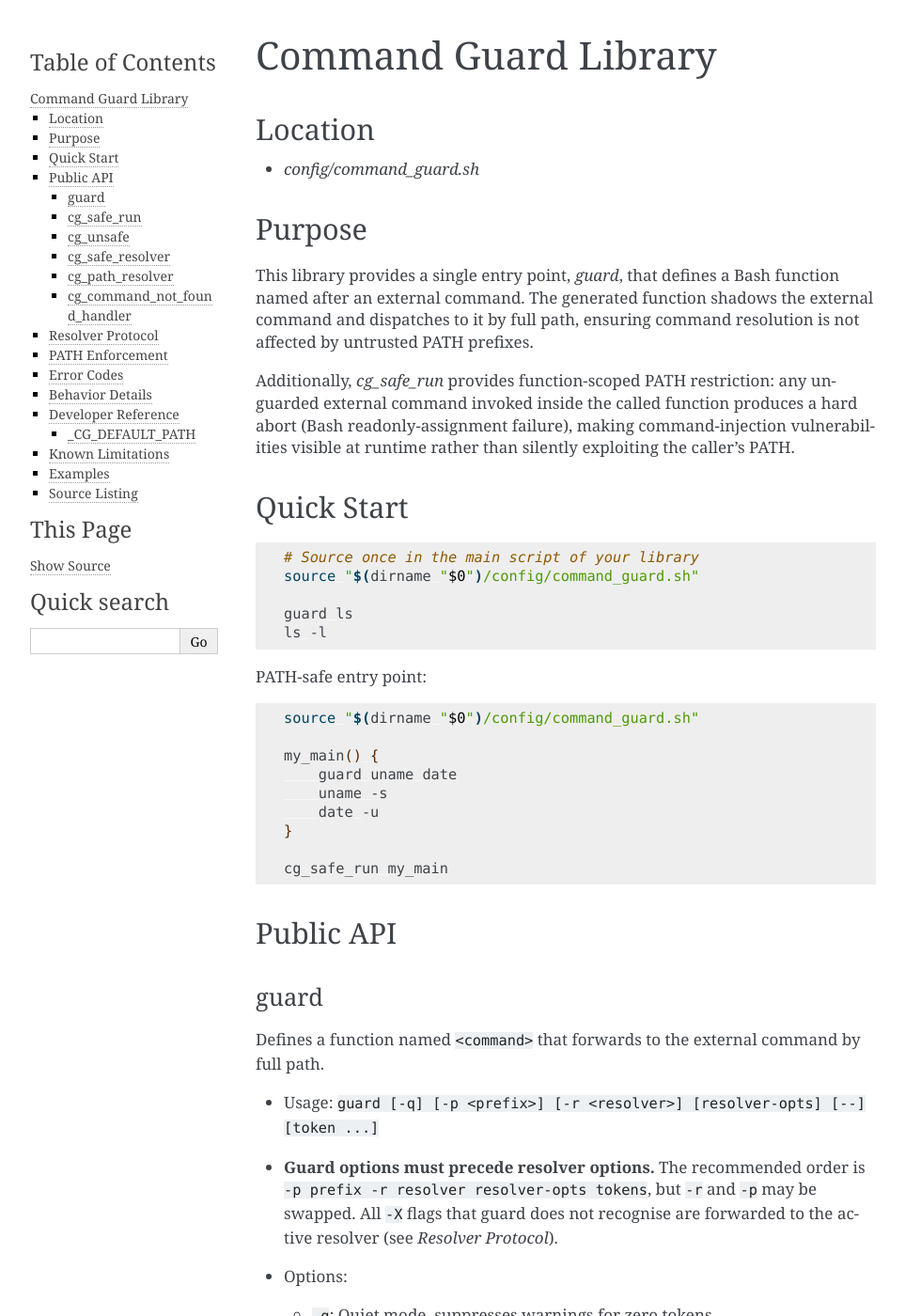
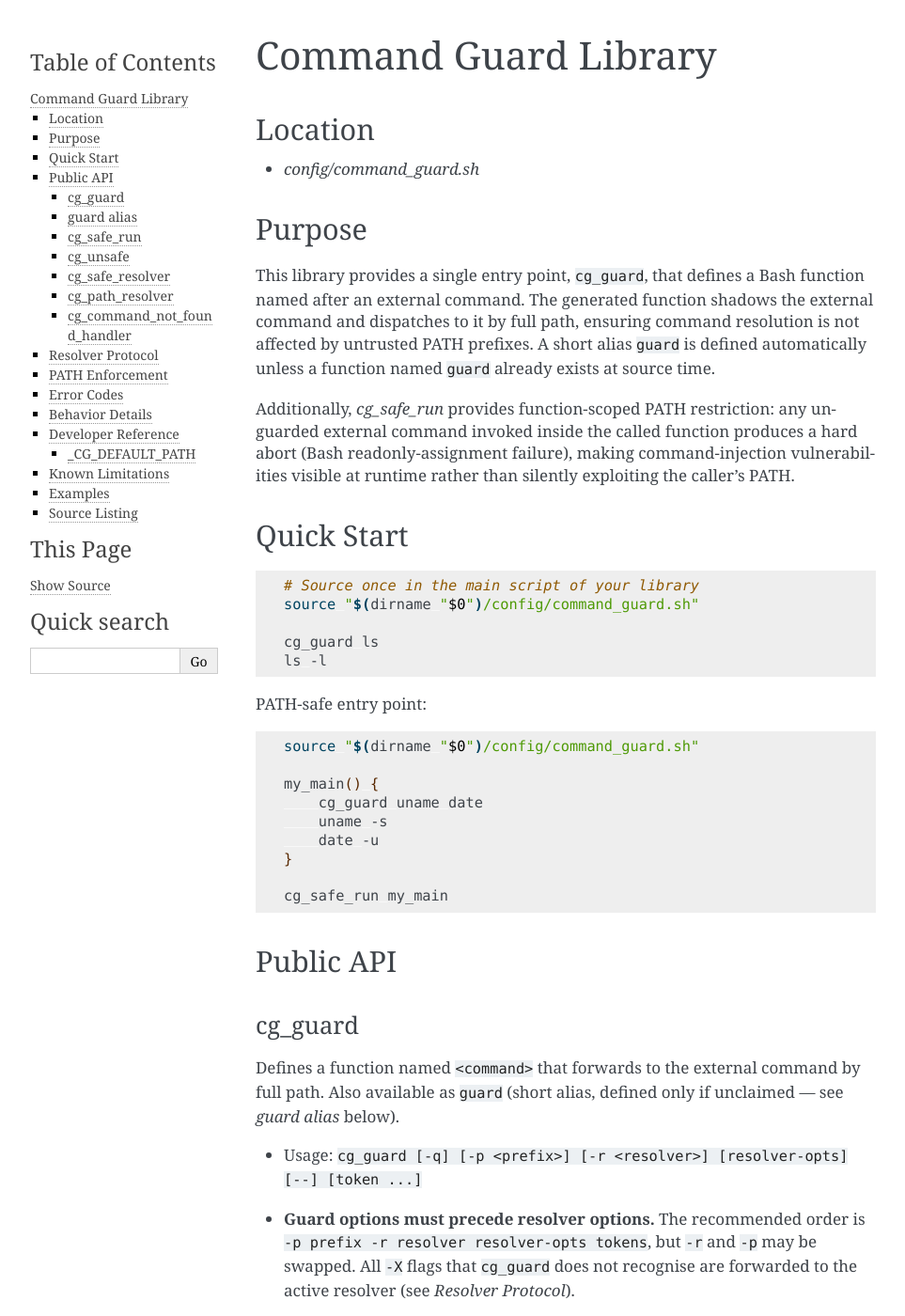
Before and after one commit to CriticalOptimisation/bash-deploy-libs, a Sphinx documentation site: the page built from docs/libraries/command_guard.rst, in a window 1280 px wide and 1400 px high. Shown: the whole window at 94% size, without its empty margins (148-1111 px from the left). Built offline with Sphinx 7.4.7, drawn with Linux system fonts in a browser that asks for light colours; some of the changed text lies outside the part shown.

Commit message:
feat(command_guard): rename guard to cg_guard; define guard alias only if unclaimed
cg_guard is now the canonical name, consistent with the cg_ prefix all
other public functions carry. After cg_guard is defined the library
defines a short alias:

    if ! declare -f guard >/dev/null 2>&1; then
        guard() { cg_guard "$@"; }
    fi

using the same conditional-install pattern as command_not_found_handle.
Applications that define their own guard before sourcing the library keep
their version; use cg_guard directly in that case.

All diagnostic messages updated: [ERROR/WARNING/BUG] guard: → cg_guard:.
Suggestion message updated: guard cmd=path → cg_guard cmd=path.

Docs: Purpose, Quick Start, API section renamed to cg_guard, guard alias
section added, cg_unsafe/cg_safe_resolver/Resolver Protocol/PATH
Enforcement/Examples all updated. Known Limitations gains a guard-alias
entry.

Tests: three new tests (cg_guard defined, guard alias defined, guard not
overwritten when pre-defined). All message assertions updated to cg_guard:.
Four pre-existing shellcheck false positives silenced with inline directives
(SC2116 on guarded echo, SC2016 on $LIB in single-quoted subprocess
scripts, @→* on ${@: -1}, SC2034 on readonly-sentinel variable).

Co-Authored-By: Claude Sonnet 4.6 <noreply@anthropic.com>

```diff
--- a/docs/libraries/command_guard.rst
+++ b/docs/libraries/command_guard.rst
@@ -9,10 +9,11 @@ Location
 Purpose
 -------
 
-This library provides a single entry point, `guard`, that defines a Bash function
-named after an external command. The generated function shadows the external
-command and dispatches to it by full path, ensuring command resolution is not
-affected by untrusted PATH prefixes.
+This library provides a single entry point, ``cg_guard``, that defines a Bash
+function named after an external command. The generated function shadows the
+external command and dispatches to it by full path, ensuring command resolution
+is not affected by untrusted PATH prefixes. A short alias ``guard`` is defined
+automatically unless a function named ``guard`` already exists at source time.
 
 Additionally, `cg_safe_run` provides function-scoped PATH restriction: any
 unguarded external command invoked inside the called function produces a hard
@@ -27,7 +28,7 @@ Quick Start
    # Source once in the main script of your library
    source "$(dirname "$0")/config/command_guard.sh"
 
-   guard ls
+   cg_guard ls
    ls -l
 
 PATH-safe entry point:
@@ -37,7 +38,7 @@ PATH-safe entry point:
    source "$(dirname "$0")/config/command_guard.sh"
 
    my_main() {
-       guard uname date
+       cg_guard uname date
        uname -s
        date -u
    }
@@ -47,16 +48,17 @@ PATH-safe entry point:
 Public API
 ----------
 
-guard
-~~~~~
+cg_guard
+~~~~~~~~
 
 Defines a function named ``<command>`` that forwards to the external command by
-full path.
+full path. Also available as ``guard`` (short alias, defined only if unclaimed —
+see *guard alias* below).
 
-- Usage: ``guard [-q] [-p <prefix>] [-r <resolver>] [resolver-opts] [--] [token ...]``
+- Usage: ``cg_guard [-q] [-p <prefix>] [-r <resolver>] [resolver-opts] [--] [token ...]``
 - **Guard options must precede resolver options.** The recommended order is
   ``-p prefix -r resolver resolver-opts tokens``, but ``-r`` and ``-p`` may be
-  swapped. All ``-X`` flags that guard does not recognise are forwarded to the
+  swapped. All ``-X`` flags that ``cg_guard`` does not recognise are forwarded to the
   active resolver (see *Resolver Protocol*).
 - Options:
 
@@ -117,6 +119,20 @@ full path.
 - Validation is all-or-nothing: no wrapper functions are created unless every
   token passes validation.
 
+guard alias
+~~~~~~~~~~~
+
+After ``cg_guard`` is defined, the library defines ``guard`` as a short alias:
+
+.. code-block:: bash
+
+   guard() { cg_guard "$@"; }
+
+This alias is installed only if no function named ``guard`` already exists at
+source time (same pattern as ``command_not_found_handle``). Applications that
+define their own ``guard`` function before sourcing the library will not have it
+overwritten. Both names are fully supported; ``cg_guard`` is the canonical name.
+
 cg_safe_run
 ~~~~~~~~~~~
 
@@ -137,7 +153,7 @@ entire call stack unconditionally.
     an unguarded external command is attempted inside ``fn``.
   - Whatever ``fn`` returns on success.
 
-- Use ``cg_unsafe`` to wrap library-initialization code (``guard`` calls) inside
+- Use ``cg_unsafe`` to wrap library-initialization code (``cg_guard`` calls) inside
   a ``cg_safe_run`` context.
 
 cg_unsafe
@@ -147,7 +163,7 @@ Executes a function with a writable local PATH set to the compiled-in Bash
 default (discovered once at source time via a subshell; never hardcoded).
 
 - Usage: ``cg_unsafe <fn> [args...]``
-- Intended for wrapping library ``guard`` calls that must run inside a
+- Intended for wrapping library ``cg_guard`` calls that must run inside a
   ``cg_safe_run`` context. Because ``local PATH`` in the callee creates a
   new binding that shadows the ``local -r PATH`` from ``cg_safe_run``, no
   error occurs.
@@ -156,19 +172,19 @@ default (discovered once at source time via a subshell; never hardcoded).
 cg_safe_resolver
 ~~~~~~~~~~~~~~~~
 
-The default resolver used by ``guard``. Resolves a command name to its absolute
+The default resolver used by ``cg_guard``. Resolves a command name to its absolute
 path using ``command -pv`` (Bash builtin, POSIX default PATH). Accepts no
-options; pass all arguments directly to ``guard``.
+options; pass all arguments directly to ``cg_guard``.
 
 - Protocol: ``cg_safe_resolver <cmd-name>``
   (see *Resolver Protocol* for the calling convention).
 - Returns ``0`` and prints the absolute path on success.
 - Returns ``CG_ERR_NOT_FOUND`` on failure (also prints the raw ``command -pv``
-  output, which may be ``exec`` for builtins or ``alias …`` for aliases; guard
-  uses this to produce specific diagnostics).
+  output, which may be ``exec`` for builtins or ``alias …`` for aliases;
+  ``cg_guard`` uses this to produce specific diagnostics).
 - Returns ``CG_ERR_SYNTAX_ERROR`` with a diagnostic message when called with
-  more than one argument (structural misuse; guard never passes options to this
-  resolver).
+  more than one argument (structural misuse; ``cg_guard`` never passes options
+  to this resolver).
 - Returns ``CG_ERR_MISSING_ARGUMENT`` when called with no arguments.
 
 cg_path_resolver
@@ -200,20 +216,20 @@ Example — guard a snap binary:
 
 .. code-block:: bash
 
-   guard -r cg_path_resolver -d /snap/bin snapd
+   cg_guard -r cg_path_resolver -d /snap/bin snapd
 
 Example — snap binary plus standard commands in one call:
 
 .. code-block:: bash
 
    # -s appends the safe path after /snap/bin, so standard commands are also found:
-   guard -r cg_path_resolver -d /snap/bin -s snapd uname date
+   cg_guard -r cg_path_resolver -d /snap/bin -s snapd uname date
 
 Example — safe path searched first, custom directory as fallback:
 
 .. code-block:: bash
 
-   guard -r cg_path_resolver -s -d /opt/myapp/bin uname myapp
+   cg_guard -r cg_path_resolver -s -d /opt/myapp/bin uname myapp
 
 cg_command_not_found_handler
 ~~~~~~~~~~~~~~~~~~~~~~~~~~~~~
@@ -251,13 +267,15 @@ calling convention is:
 - All preceding arguments are options specific to the resolver.
 - On success: print the resolved absolute path to stdout; return 0.
 - On failure: return non-zero. The function **should** print the raw
-  ``command -v`` (or equivalent) output even on failure, so that guard can
-  distinguish builtins, aliases, and truly missing commands.
+  ``command -v`` (or equivalent) output even on failure, so that ``cg_guard``
+  can distinguish builtins, aliases, and truly missing commands.
 - **Required contract**: when called with no command name (all arguments were
   consumed as option parameters), the resolver **must** return
-  ``CG_ERR_MISSING_ARGUMENT``. Guard uses this to determine which forwarded
-  options take an argument, via a probe call (see ``guard`` option forwarding).
-- Resolvers must be **pure** (no side effects). Guard discards probe-call results.
+  ``CG_ERR_MISSING_ARGUMENT``. ``cg_guard`` uses this to determine which
+  forwarded options take an argument, via a probe call (see ``cg_guard`` option
+  forwarding).
+- Resolvers must be **pure** (no side effects). ``cg_guard`` discards probe-call
+  results.
 
 Custom resolver example:
 
@@ -271,7 +289,7 @@ Custom resolver example:
        [[ -x "$resolved" ]] || return "$CG_ERR_NOT_FOUND"
    }
 
-   guard -r my_resolver mytool
+   cg_guard -r my_resolver mytool
 
 PATH Enforcement
 ----------------
@@ -291,12 +309,12 @@ or any amount of function nesting.
 Guarded commands are unaffected because their wrapper functions dispatch by
 absolute path and do not use PATH.
 
-Library authors should wrap their ``guard`` initialisation in ``cg_unsafe``:
+Library authors should wrap their ``cg_guard`` initialisation in ``cg_unsafe``:
 
 .. code-block:: bash
 
    my_lib_init() {
-       cg_unsafe guard uname date hostname
+       cg_unsafe cg_guard uname date hostname
        # ... other initialisation
    }
 
@@ -337,8 +355,8 @@ Bash builtin restricted default PATH independently of the ``$PATH`` variable.
 caller-supplied directories. It does not fall back to the POSIX default PATH;
 list all required directories explicitly.
 
-It is an error to call ``guard`` on aliases and shell builtins. An error message
-is printed to stderr and the script is aborted.
+It is an error to call ``cg_guard`` on aliases and shell builtins. An error
+message is printed to stderr and the script is aborted.
 
 Subshells will be exited but the overall script may continue to run. Avoid
 constructs that generate subshells in favour of returning results via
@@ -393,6 +411,10 @@ Known Limitations
   installs it only if unclaimed; applications that need their own handler should
   define it before sourcing the library, or chain via
   ``cg_command_not_found_handler``.
+- The ``guard`` alias is a single global resource. The library defines it only
+  if unclaimed; applications that define their own ``guard`` function before
+  sourcing the library will keep their version. Use ``cg_guard`` directly when
+  ``guard`` may be claimed.
 
 Examples
 --------
@@ -402,34 +424,34 @@ Guarding standard commands:
 .. code-block:: bash
 
    source "$(dirname "$0")/config/command_guard.sh"
-   guard uname date hostname
+   cg_guard uname date hostname
    uname -s
 
 Guarding with an explicit path:
 
 .. code-block:: bash
 
-   guard "myuname=/usr/bin/uname"
+   cg_guard "myuname=/usr/bin/uname"
    myuname -s
 
 Guarding with a prefix (library namespace isolation):
 
 .. code-block:: bash
 
-   guard -p mylib_ uname date
+   cg_guard -p mylib_ uname date
    mylib_uname -s
 
 Guarding a snap binary by absolute path token:
 
 .. code-block:: bash
 
-   guard /snap/bin/snapd
+   cg_guard /snap/bin/snapd
 
 Guarding a binary whose filename is not a valid identifier:
 
 .. code-block:: bash
 
-   guard "bash5=/usr/bin/bash5.0"
+   cg_guard "bash5=/usr/bin/bash5.0"
 
 Full ``cg_safe_run`` pattern with library initialisation:
 
@@ -438,7 +460,7 @@ Full ``cg_safe_run`` pattern with library initialisation:
    source "$(dirname "$0")/config/command_guard.sh"
 
    _my_init() {
-       cg_unsafe guard uname date
+       cg_unsafe cg_guard uname date
    }
 
    _my_main() {
```
Also changed, not shown: 2 other files.
